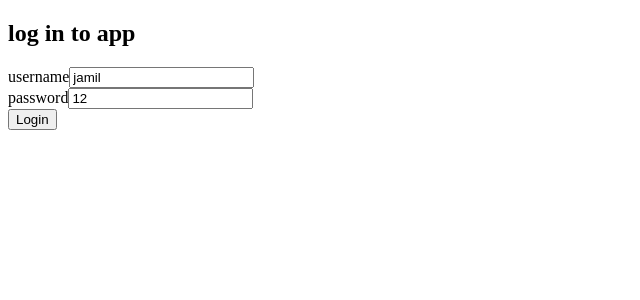
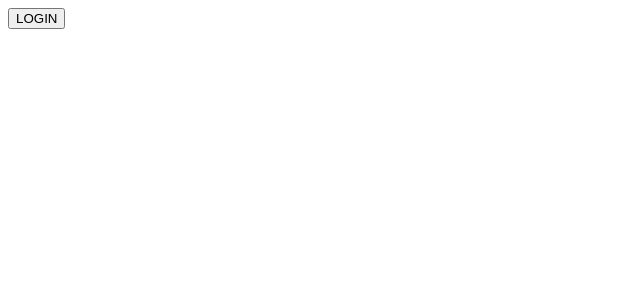
Before and after one commit to Fakez/full-stack-open-2021, a React (Create React App) app in the folder part4/exercises/blog/frontend/: page / in a window 1280 px wide. Shown: the top 300 px of the page, without its empty margins (0-640 px from the left). Built offline with nearby package versions, Linux system fonts and the light colour scheme; the HTML template or start-up script is replaced by a standard one.

Commit message:
finished 5.5

```diff
--- a/part4/exercises/blog/frontend/src/App.js
+++ b/part4/exercises/blog/frontend/src/App.js
@@ -1,8 +1,42 @@
-import {useState, useEffect} from 'react'
+import React, {useState, useEffect, useRef, useImperativeHandle } from 'react'
+
+import Message from './components/Message'
+import BlogCreator from './components/BlogCreator'
+import Blogs from './components/Blogs'
 
 import loginService from './services/login'
 import userService from './services/user'
 import blogService from './services/blog'
+
+const Togglable = React.forwardRef((props, ref) => {
+  const [visible, setVisible] = useState(false);
+
+  const hideWhenVisible = {display: visible ? 'none' : ''};
+  const showWhenVisible = {display: visible ? '' : 'none'};
+
+  const toggleVisibility = () => {
+    setVisible(!visible);
+  }
+
+  useImperativeHandle(ref, () => {
+    return {
+      toggleVisibility
+    }
+  })
+
+  return (
+    <div>
+      <div style={hideWhenVisible}>
+        <button onClick={toggleVisibility}>{props.buttonLabel}</button>
+      </div>
+      <div style={showWhenVisible}>
+        {props.children}
+        <button onClick={toggleVisibility}>cancel</button>
+      </div>
+    </div>
+  );
+
+});
 
 const LoginForm = ({username, password, handleLogin, handleFormFieldChange}) => {
   return (
@@ -23,62 +57,16 @@ const LoginForm = ({username, password, handleLogin, handleFormFieldChange}) =>
   );
 }
 
-const Blogs = ({user, userBlogs, handleLogout}) => {
-  return(
-    <div>
-      <h2>blogs</h2>
-      {user.name} (id: {user.id}) logged in.
-      <button onClick={() => handleLogout()}>logout</button>
-      <h3>user's blogs:</h3>
-      {userBlogs ? userBlogs.map((blog, index) => <p key={index}>{blog.title} {blog.author}</p>) : null}
-    </div>
-  );
-}
-
-const BlogCreator = ({handleBlogCreation}) => {
-  return (
-    <div>
-      <h2>create new blog</h2>
-      <form onSubmit={handleBlogCreation}>
-        <div>
-          title:
-          <input type='text' name='title' defaultValue='k' />
-        </div>
-        <div>
-          author:
-          <input type='text' name='author' defaultValue='k' />
-        </div>
-        <div>
-          url:
-          <input type='text' name='url' defaultValue='k' />
-        </div>
-        <button type='sumit'>Login</button>
-      </form>
-        </div>
-  )
-}
-
-const Message = ({messageType, messageText}) => {
-  let style = {color:'green'};
-  if (messageType == 'error') {
-    style = {color:'red'};
-  }
-
-  return (
-    <div style={style}>
-      {messageText}
-    </div>
-  )
-}
-
 
 function App() {
   const [user, setUser] = useState(null);
   const [userBlogs, setUserBlogs] = useState()
   const [username, setUsername] = useState('jamil');
   const [password, setPassword] = useState('12');
-  const [messageType, setMessageType] = useState(null)
-  const [messageText, setMessageText] = useState(null)
+  const [messageType, setMessageType] = useState(null);
+  const [messageText, setMessageText] = useState(null);
+  const blogFormRef = useRef();
+  const loginFormRef = useRef();
 
   useEffect(() => {
     const userLogin = JSON.parse(window.localStorage.getItem('loggedBlogUser'));
@@ -147,7 +135,7 @@ function App() {
 
     setMessageText(`new blog ${newBlog.title} by ${newBlog.author} has been added`);
     setMessageType('success')
-
+    blogFormRef.current.toggleVisibility();
     setTimeout(() => {
         setMessageText(null)
         setMessageType(null)
@@ -160,10 +148,14 @@ function App() {
       {user
         ? <>
             <Blogs user={user} userBlogs={userBlogs} handleLogout={handleLogout} />
-            <BlogCreator handleBlogCreation={handleBlogCreation} />
+            <Togglable buttonLabel='create blog' ref={blogFormRef}>
+              <BlogCreator handleBlogCreation={handleBlogCreation} />
+            </Togglable>
           </>
         : <>
-            <LoginForm username={username} password={password} handleLogin={handleLogin} handleFormFieldChange={handleFormFieldChange} />
+            <Togglable buttonLabel='LOGIN' ref={loginFormRef}>
+              <LoginForm username={username} password={password} handleLogin={handleLogin} handleFormFieldChange={handleFormFieldChange} />
+            </Togglable>
           </>
       }
     </div>
--- /dev/null
+++ b/part4/exercises/blog/frontend/src/components/BlogCreator.js
@@ -0,0 +1,24 @@
+const BlogCreator = ({handleBlogCreation}) => {
+    return (
+      <div>
+        <h2>create new blog</h2>
+        <form onSubmit={handleBlogCreation}>
+          <div>
+            title:
+            <input type='text' name='title' defaultValue='k' />
+          </div>
+          <div>
+            author:
+            <input type='text' name='author' defaultValue='k' />
+          </div>
+          <div>
+            url:
+            <input type='text' name='url' defaultValue='k' />
+          </div>
+          <button type='sumit'>CREATE</button>
+        </form>
+          </div>
+    )
+}
+
+export default BlogCreator;
--- /dev/null
+++ b/part4/exercises/blog/frontend/src/components/Blogs.js
@@ -0,0 +1,13 @@
+const Blogs = ({user, userBlogs, handleLogout}) => {
+    return(
+      <div>
+        <h2>blogs</h2>
+        {user.name} (id: {user.id}) logged in.
+        <button onClick={() => handleLogout()}>logout</button>
+        <h3>user's blogs:</h3>
+        {userBlogs ? userBlogs.map((blog, index) => <p key={index}>{blog.title} {blog.author}</p>) : null}
+      </div>
+    );
+}
+
+export default Blogs;
--- /dev/null
+++ b/part4/exercises/blog/frontend/src/components/Message.js
@@ -0,0 +1,15 @@
+const Message = ({messageType, messageText}) => {
+
+    let style = {color:'green'};
+    if (messageType === 'error') {
+      style = {color:'red'};
+    }
+
+    return (
+      <div style={style}>
+        {messageText}
+      </div>
+    )
+}
+
+export default Message;
```
